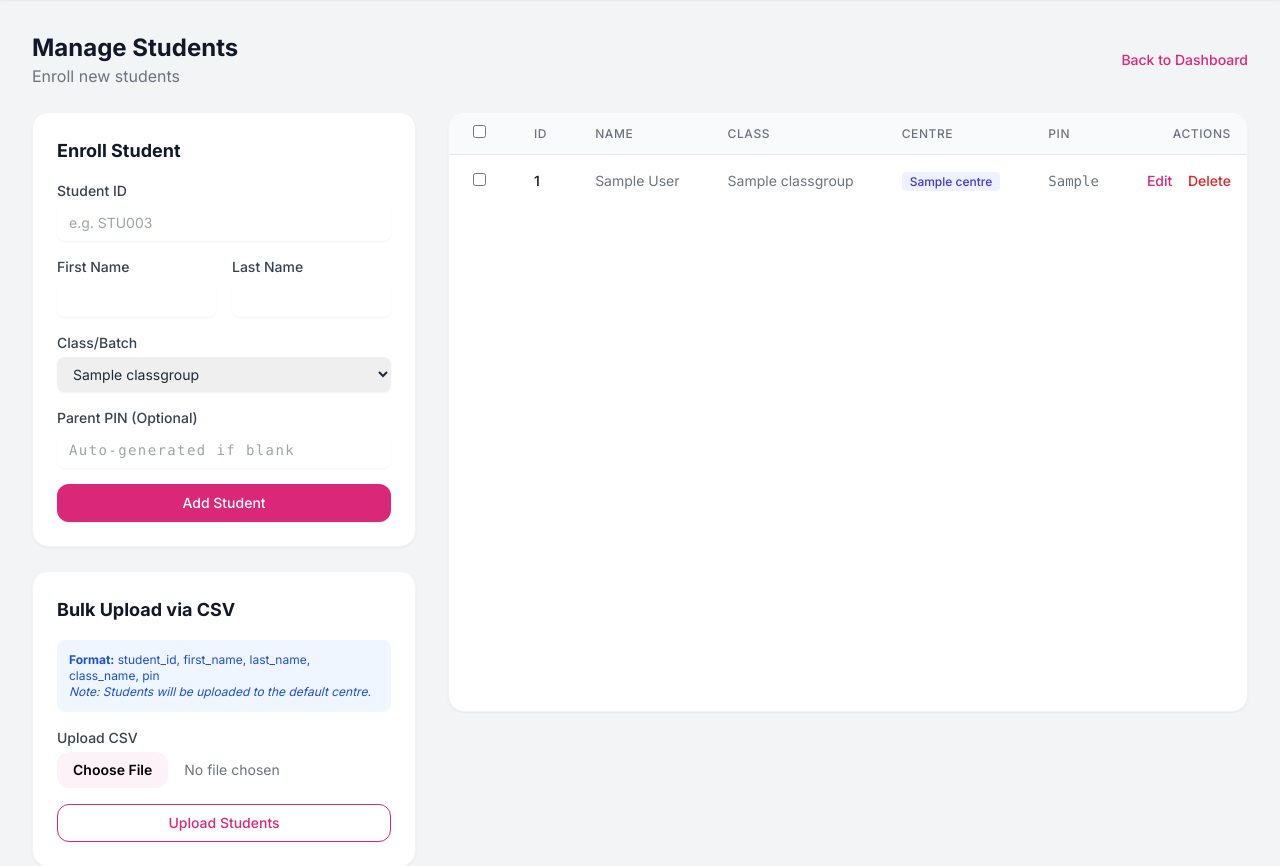
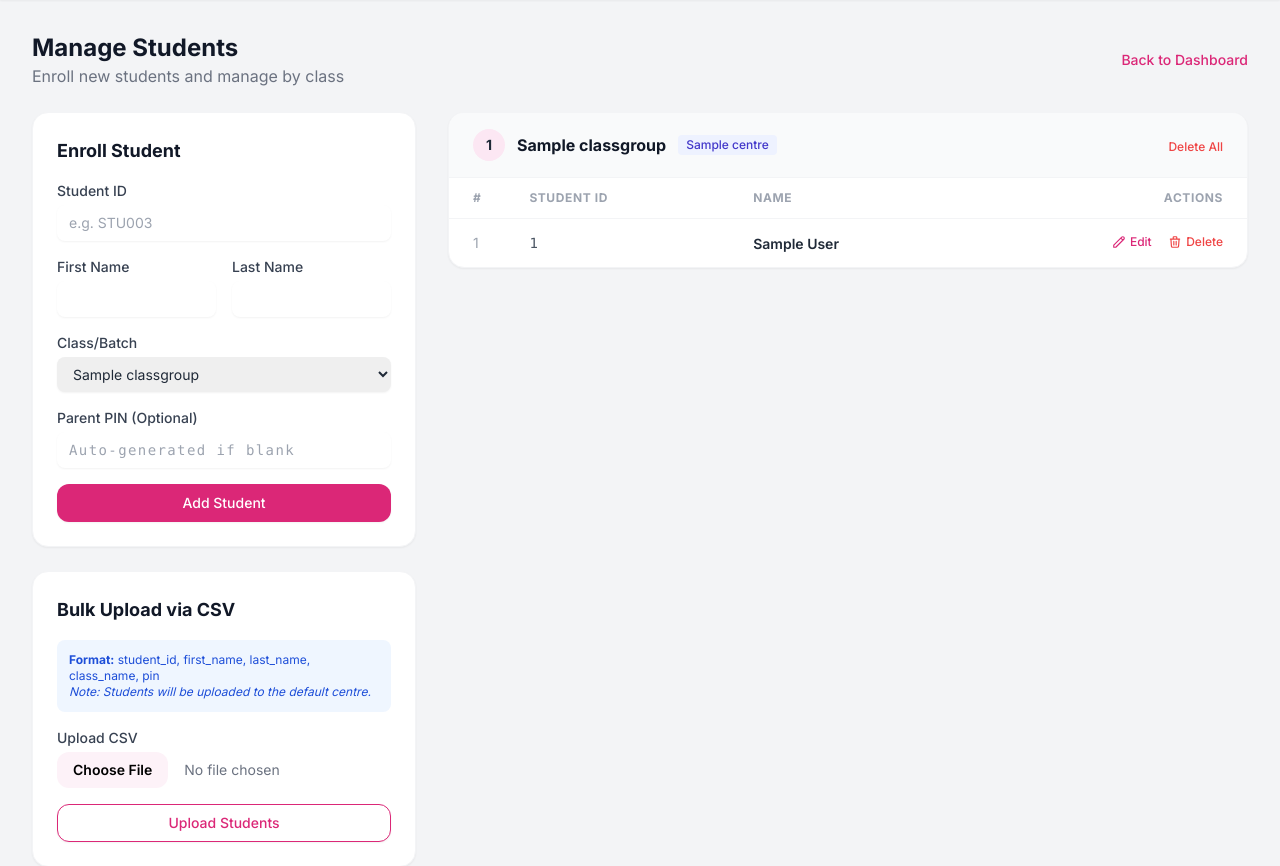
Before and after one commit to Suhailirfani/root, a Django app: page /portal/students/ in a window 1280 px wide. Shown: the part 65-931 px from the top of the page. Run offline with Django 5.2, Linux system fonts and the light colour scheme; a user stored in the database is signed in; tables that the repository leaves empty hold one stand-in row (values such as "Sample post"); some libraries are stand-ins or nearby versions.

Commit message:
feat: redesign student list with class-wise tables and student detail page
- Student list now grouped by class with separate tables per class
- Table columns simplified to: #, Student ID, Name (clickable), Edit, Delete
- Clicking student name opens detail page (admin_student_detail)
- Detail page shows PIN prominently, full student info, edit/delete actions
- Added admin_student_detail_view in views.py
- Added URL: portal/students/<id>/detail/
- Added Delete All per class functionality

```diff
--- a/tuition/templates/tuition/admin_students.html
+++ b/tuition/templates/tuition/admin_students.html
@@ -6,7 +6,7 @@
     <div class="flex items-center justify-between">
         <div>
             <h1 class="text-2xl font-bold text-gray-900">Manage Students</h1>
-            <p class="text-gray-500">Enroll new students</p>
+            <p class="text-gray-500">Enroll new students and manage by class</p>
         </div>
         <a href="{% url 'admin_dashboard' %}" class="text-sm font-medium text-brand-600 hover:text-brand-500">
             Back to Dashboard
@@ -72,94 +72,89 @@
             </div>
         </div>
 
-        <!-- Student List -->
-        <div class="lg:col-span-2 bg-white rounded-2xl shadow-sm border border-gray-100 overflow-hidden h-[600px] overflow-y-auto custom-scrollbar relative">
-            <form method="POST" action="{% url 'admin_bulk_delete_students' %}" id="bulk-delete-form">
-                {% csrf_token %}
-
-                <!-- Bulk Delete Action Bar -->
-                <div id="bulk-actions-bar" class="hidden bg-red-50 border-b border-red-100 px-6 py-3 flex items-center justify-between sticky top-0 z-10">
-                    <span class="text-sm font-semibold text-red-800">
-                        <span id="selected-count">0</span> student(s) selected
-                    </span>
-                    <button type="submit" onclick="return confirm('Are you sure you want to delete the selected students? This will permanently delete their attendances and mark entries.');" class="px-4 py-1.5 bg-red-600 hover:bg-red-700 text-white rounded-lg text-xs font-bold transition-all shadow-sm flex items-center gap-1 cursor-pointer">
-                        <svg xmlns="http://www.w3.org/2000/svg" class="h-3.5 w-3.5" fill="none" viewBox="0 0 24 24" stroke="currentColor">
-                            <path stroke-linecap="round" stroke-linejoin="round" stroke-width="2" d="M19 7l-.867 12.142A2 2 0 0116.138 21H7.862a2 2 0 01-1.995-1.858L5 7m5 4v6m4-6v6m1-10V4a1 1 0 00-1-1h-4a1 1 0 00-1 1v3M4 7h16" />
-                        </svg>
-                        Delete Selected
-                    </button>
+        <!-- Student List — Class-wise -->
+        <div class="lg:col-span-2 space-y-6">
+            {% for group in class_groups %}
+            <div class="bg-white rounded-2xl shadow-sm border border-gray-100 overflow-hidden">
+                <!-- Class Header -->
+                <div class="flex items-center justify-between px-6 py-4 bg-gray-50 border-b border-gray-100">
+                    <div class="flex items-center gap-3">
+                        <span class="inline-flex items-center justify-center w-8 h-8 rounded-full bg-brand-100 text-brand-700 font-bold text-sm">
+                            {{ group.students|length }}
+                        </span>
+                        <h2 class="text-base font-bold text-gray-900">{{ group.class.name }}</h2>
+                        {% if not active_centre %}
+                        <span class="px-2 py-0.5 rounded text-xs bg-indigo-50 text-indigo-700 font-medium">{{ group.class.centre.name }}</span>
+                        {% endif %}
+                    </div>
+                    <!-- Bulk delete form for this class -->
+                    <form method="POST" action="{% url 'admin_bulk_delete_students' %}" id="bulk-delete-form-{{ group.class.id }}">
+                        {% csrf_token %}
+                        {% for s in group.students %}
+                        <input type="hidden" name="selected_students" value="{{ s.id }}" class="bulk-hidden-{{ group.class.id }}">
+                        {% endfor %}
+                        <button type="button" onclick="confirmDeleteClass({{ group.class.id }}, '{{ group.class.name }}')"
+                            class="text-xs text-red-500 hover:text-red-700 font-medium transition-colors cursor-pointer">
+                            Delete All
+                        </button>
+                    </form>
                 </div>
 
-                <!-- Desktop Table View -->
-                <table class="min-w-full divide-y divide-gray-200 hidden md:table">
-                    <thead class="bg-gray-50 sticky top-0">
-                        <tr>
-                            <th class="px-6 py-3 text-left text-xs font-medium text-gray-500 uppercase tracking-wider w-10">
-                                <input type="checkbox" id="select-all-checkbox" class="rounded border-gray-300 text-brand-600 focus:ring-brand-500 cursor-pointer">
-                            </th>
-                            <th class="px-6 py-3 text-left text-xs font-medium text-gray-500 uppercase tracking-wider">ID</th>
-                            <th class="px-6 py-3 text-left text-xs font-medium text-gray-500 uppercase tracking-wider">Name</th>
-                            <th class="px-6 py-3 text-left text-xs font-medium text-gray-500 uppercase tracking-wider">Class</th>
-                            {% if not active_centre %}
-                            <th class="px-6 py-3 text-left text-xs font-medium text-gray-500 uppercase tracking-wider">Centre</th>
-                            {% endif %}
-                            <th class="px-6 py-3 text-left text-xs font-medium text-gray-500 uppercase tracking-wider">PIN</th>
-                            <th class="px-6 py-3 text-right text-xs font-medium text-gray-500 uppercase tracking-wider">Actions</th>
+                {% if group.students %}
+                <!-- Desktop Table -->
+                <table class="min-w-full divide-y divide-gray-100 hidden md:table">
+                    <thead>
+                        <tr class="text-xs font-semibold text-gray-400 uppercase tracking-wider">
+                            <th class="px-6 py-3 text-left w-10">#</th>
+                            <th class="px-6 py-3 text-left">Student ID</th>
+                            <th class="px-6 py-3 text-left">Name</th>
+                            <th class="px-6 py-3 text-right">Actions</th>
                         </tr>
                     </thead>
-                    <tbody class="bg-white divide-y divide-gray-200">
-                        {% for s in students %}
-                        <tr>
-                            <td class="px-6 py-4 whitespace-nowrap text-sm text-gray-500 w-10">
-                                <input type="checkbox" name="selected_students" value="{{ s.id }}" class="student-checkbox rounded border-gray-300 text-brand-600 focus:ring-brand-500 cursor-pointer">
+                    <tbody class="divide-y divide-gray-50">
+                        {% for s in group.students %}
+                        <tr class="hover:bg-gray-50 transition-colors">
+                            <td class="px-6 py-3 text-sm text-gray-400">{{ forloop.counter }}</td>
+                            <td class="px-6 py-3 text-sm font-mono text-gray-600">{{ s.student_id }}</td>
+                            <td class="px-6 py-3">
+                                <a href="{% url 'admin_student_detail' s.id %}"
+                                   class="text-sm font-semibold text-brand-700 hover:text-brand-900 hover:underline transition-colors">
+                                    {{ s.full_name }}
+                                </a>
                             </td>
-                            <td class="px-6 py-4 whitespace-nowrap text-sm font-medium text-gray-900">{{ s.student_id }}</td>
-                            <td class="px-6 py-4 whitespace-nowrap text-sm text-gray-500">{{ s.full_name }}</td>
-                            <td class="px-6 py-4 whitespace-nowrap text-sm text-gray-500">{{ s.class_group.name }}</td>
-                            {% if not active_centre %}
-                            <td class="px-6 py-4 whitespace-nowrap text-sm text-gray-500">
-                                <span class="px-2 py-0.5 rounded text-xs bg-indigo-50 text-indigo-700 font-medium">
-                                    {{ s.class_group.centre.name }}
-                                </span>
-                            </td>
-                            {% endif %}
-                            <td class="px-6 py-4 whitespace-nowrap text-sm text-gray-500 font-mono">{{ s.pin }}</td>
-                            <td class="px-6 py-4 whitespace-nowrap text-right text-sm font-medium">
-                                <a href="{% url 'admin_edit_student' s.id %}" class="text-brand-600 hover:text-brand-900 mr-3">Edit</a>
-                                <form method="POST" action="{% url 'admin_delete_student' s.id %}" class="inline" onsubmit="return confirm('Are you sure you want to delete this student? This will permanently delete their attendances and mark entries.');">
+                            <td class="px-6 py-3 text-right">
+                                <a href="{% url 'admin_edit_student' s.id %}"
+                                   class="inline-flex items-center gap-1 text-xs font-medium text-brand-600 hover:text-brand-900 mr-3 transition-colors">
+                                    <svg xmlns="http://www.w3.org/2000/svg" class="h-3.5 w-3.5" fill="none" viewBox="0 0 24 24" stroke="currentColor">
+                                        <path stroke-linecap="round" stroke-linejoin="round" stroke-width="2" d="M15.232 5.232l3.536 3.536m-2.036-5.036a2.5 2.5 0 113.536 3.536L6.5 21.036H3v-3.572L16.732 3.732z" />
+                                    </svg>
+                                    Edit
+                                </a>
+                                <form method="POST" action="{% url 'admin_delete_student' s.id %}" class="inline"
+                                      onsubmit="return confirm('Delete {{ s.full_name }}? This will permanently remove their attendance and marks.');">
                                     {% csrf_token %}
-                                    <button type="submit" class="text-red-600 hover:text-red-900 cursor-pointer">Delete</button>
+                                    <button type="submit"
+                                            class="inline-flex items-center gap-1 text-xs font-medium text-red-500 hover:text-red-800 transition-colors cursor-pointer">
+                                        <svg xmlns="http://www.w3.org/2000/svg" class="h-3.5 w-3.5" fill="none" viewBox="0 0 24 24" stroke="currentColor">
+                                            <path stroke-linecap="round" stroke-linejoin="round" stroke-width="2" d="M19 7l-.867 12.142A2 2 0 0116.138 21H7.862a2 2 0 01-1.995-1.858L5 7m5 4v6m4-6v6m1-10V4a1 1 0 00-1-1h-4a1 1 0 00-1 1v3M4 7h16" />
+                                        </svg>
+                                        Delete
+                                    </button>
                                 </form>
                             </td>
-                        </tr>
-                        {% empty %}
-                        <tr>
-                            <td colspan="{% if not active_centre %}7{% else %}6{% endif %}" class="px-6 py-4 text-center text-sm text-gray-500">No students enrolled.</td>
                         </tr>
                         {% endfor %}
                     </tbody>
                 </table>
 
                 <!-- Mobile Card View -->
-                <div class="md:hidden divide-y divide-gray-100">
-                    {% for s in students %}
-                    <div class="p-4 hover:bg-gray-50 flex justify-between items-center">
-                        <div class="flex items-center gap-3">
-                            <input type="checkbox" name="selected_students" value="{{ s.id }}" class="student-checkbox rounded border-gray-300 text-brand-600 focus:ring-brand-500 cursor-pointer">
-                            <div>
-                                <p class="text-sm font-bold text-gray-900">{{ s.full_name }}</p>
-                                <p class="text-xs text-gray-500 mt-1">ID: {{ s.student_id }} &bull; Class: {{ s.class_group.name }}</p>
-                                {% if not active_centre %}
-                                <span class="inline-block mt-2 px-2 py-0.5 rounded text-[10px] bg-indigo-50 text-indigo-700 font-bold uppercase">
-                                    {{ s.class_group.centre.name }}
-                                </span>
-                                {% endif %}
-                                <div class="mt-2">
-                                    <span class="inline-flex items-center px-2 py-0.5 rounded-full text-[10px] font-medium bg-brand-100 text-brand-800 font-mono tracking-widest">
-                                        PIN: {{ s.pin }}
-                                    </span>
-                                </div>
-                            </div>
+                <div class="md:hidden divide-y divide-gray-50">
+                    {% for s in group.students %}
+                    <div class="px-4 py-3 flex justify-between items-center hover:bg-gray-50">
+                        <div>
+                            <a href="{% url 'admin_student_detail' s.id %}"
+                               class="text-sm font-bold text-brand-700 hover:underline">{{ s.full_name }}</a>
+                            <p class="text-xs text-gray-400 mt-0.5 font-mono">{{ s.student_id }}</p>
                         </div>
                         <div class="flex items-center gap-2">
                             <a href="{% url 'admin_edit_student' s.id %}" class="p-2 text-brand-600 hover:bg-brand-50 rounded-lg transition-colors">
@@ -167,9 +162,10 @@
                                     <path stroke-linecap="round" stroke-linejoin="round" stroke-width="2" d="M15.232 5.232l3.536 3.536m-2.036-5.036a2.5 2.5 0 113.536 3.536L6.5 21.036H3v-3.572L16.732 3.732z" />
                                 </svg>
                             </a>
-                            <form method="POST" action="{% url 'admin_delete_student' s.id %}" class="inline" onsubmit="return confirm('Are you sure you want to delete this student? This will permanently delete their attendances and mark entries.');">
+                            <form method="POST" action="{% url 'admin_delete_student' s.id %}" class="inline"
+                                  onsubmit="return confirm('Delete {{ s.full_name }}? This will permanently remove their attendance and marks.');">
                                 {% csrf_token %}
-                                <button type="submit" class="p-2 text-red-600 hover:bg-red-50 rounded-lg transition-colors cursor-pointer">
+                                <button type="submit" class="p-2 text-red-500 hover:bg-red-50 rounded-lg transition-colors cursor-pointer">
                                     <svg xmlns="http://www.w3.org/2000/svg" class="h-4 w-4" fill="none" viewBox="0 0 24 24" stroke="currentColor">
                                         <path stroke-linecap="round" stroke-linejoin="round" stroke-width="2" d="M19 7l-.867 12.142A2 2 0 0116.138 21H7.862a2 2 0 01-1.995-1.858L5 7m5 4v6m4-6v6m1-10V4a1 1 0 00-1-1h-4a1 1 0 00-1 1v3M4 7h16" />
                                     </svg>
@@ -177,57 +173,27 @@
                             </form>
                         </div>
                     </div>
-                    {% empty %}
-                    <div class="p-6 text-center text-sm text-gray-500">No students enrolled.</div>
                     {% endfor %}
                 </div>
-            </form>
+
+                {% else %}
+                <div class="px-6 py-8 text-center text-sm text-gray-400">No students in this class.</div>
+                {% endif %}
+            </div>
+            {% empty %}
+            <div class="bg-white rounded-2xl shadow-sm border border-gray-100 px-6 py-12 text-center text-gray-400">
+                No classes found. Please create a class first.
+            </div>
+            {% endfor %}
         </div>
     </div>
 </div>
 
 <script>
-    document.addEventListener('DOMContentLoaded', function() {
-        const checkboxes = document.querySelectorAll('.student-checkbox');
-        const selectAllCheckbox = document.getElementById('select-all-checkbox');
-        const bulkActionsBar = document.getElementById('bulk-actions-bar');
-        const selectedCountSpan = document.getElementById('selected-count');
-
-        function updateBulkActions() {
-            const checkedCount = Array.from(checkboxes).filter(cb => cb.checked).length;
-            selectedCountSpan.textContent = checkedCount;
-            if (checkedCount > 0) {
-                bulkActionsBar.classList.remove('hidden');
-                bulkActionsBar.classList.add('flex');
-            } else {
-                bulkActionsBar.classList.add('hidden');
-                bulkActionsBar.classList.remove('flex');
-            }
-
-            if (selectAllCheckbox) {
-                selectAllCheckbox.checked = checkedCount === checkboxes.length && checkboxes.length > 0;
-            }
-        }
-
-        checkboxes.forEach(cb => {
-            cb.addEventListener('change', updateBulkActions);
-        });
-
-        if (selectAllCheckbox) {
-            selectAllCheckbox.addEventListener('change', function() {
-                checkboxes.forEach(cb => {
-                    cb.checked = selectAllCheckbox.checked;
-                });
-                updateBulkActions();
-            });
-        }
-    });
+function confirmDeleteClass(classId, className) {
+    if (confirm('Delete ALL students in ' + className + '? This cannot be undone.')) {
+        document.getElementById('bulk-delete-form-' + classId).submit();
+    }
+}
 </script>
-
-<style>
-    .custom-scrollbar::-webkit-scrollbar { width: 6px; }
-    .custom-scrollbar::-webkit-scrollbar-track { background: #f1f1f1; border-radius: 4px; }
-    .custom-scrollbar::-webkit-scrollbar-thumb { background: #cbd5e1; border-radius: 4px; }
-    .custom-scrollbar::-webkit-scrollbar-thumb:hover { background: #94a3b8; }
-</style>
 {% endblock %}
--- a/tuition/urls.py
+++ b/tuition/urls.py
@@ -26,6 +26,7 @@ urlpatterns = [
     path('portal/students/', views.admin_students_view, name='admin_students'),
     path('portal/students/<int:student_id>/edit/', views.admin_edit_student_view, name='admin_edit_student'),
     path('portal/students/<int:student_id>/delete/', views.admin_delete_student_view, name='admin_delete_student'),
+    path('portal/students/<int:student_id>/detail/', views.admin_student_detail_view, name='admin_student_detail'),
     path('portal/students/bulk-delete/', views.admin_bulk_delete_students_view, name='admin_bulk_delete_students'),
     path('portal/students/bulk/', views.admin_bulk_students_view, name='admin_bulk_students'),
     path('portal/teachers/', views.admin_teachers_view, name='admin_teachers'),
--- a/tuition/views.py
+++ b/tuition/views.py
@@ -755,12 +755,38 @@ def admin_students_view(request):
         return redirect('admin_students')
 
     if active_centre:
-        students = Student.objects.filter(class_group__centre=active_centre)
-        classes = ClassGroup.objects.filter(centre=active_centre)
+        classes = ClassGroup.objects.filter(centre=active_centre).prefetch_related('students')
     else:
-        students = Student.objects.all()
-        classes = ClassGroup.objects.all()
-    return render(request, 'tuition/admin_students.html', {'students': students, 'classes': classes, 'active_centre': active_centre})
+        classes = ClassGroup.objects.all().prefetch_related('students')
+
+    # Build class-wise student groups
+    class_groups = []
+    for cls in classes:
+        class_students = cls.students.all().order_by('student_id')
+        class_groups.append({'class': cls, 'students': class_students})
+
+    all_classes = classes
+    return render(request, 'tuition/admin_students.html', {
+        'class_groups': class_groups,
+        'classes': all_classes,
+        'active_centre': active_centre,
+    })
+
+
+@login_required
+@user_passes_test(is_admin)
+def admin_student_detail_view(request, student_id):
+    student = get_object_or_404(Student, id=student_id)
+    active_centre = get_admin_centre(request)
+
+    if active_centre and student.class_group.centre != active_centre:
+        messages.error(request, 'You do not have permission to view this student.')
+        return redirect('admin_students')
+
+    return render(request, 'tuition/admin_student_detail.html', {
+        'student': student,
+        'active_centre': active_centre,
+    })
 
 
 @login_required
```
Also changed, not shown: tuition/templates/tuition/admin_student_detail.html (added, +102 -0 lines).
